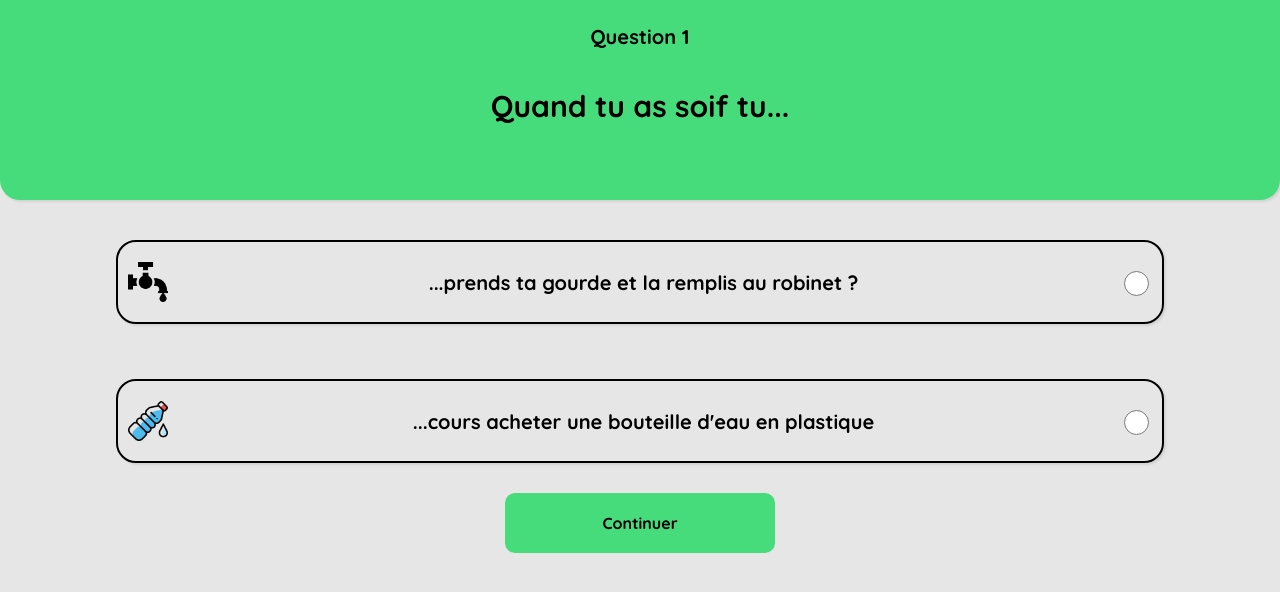
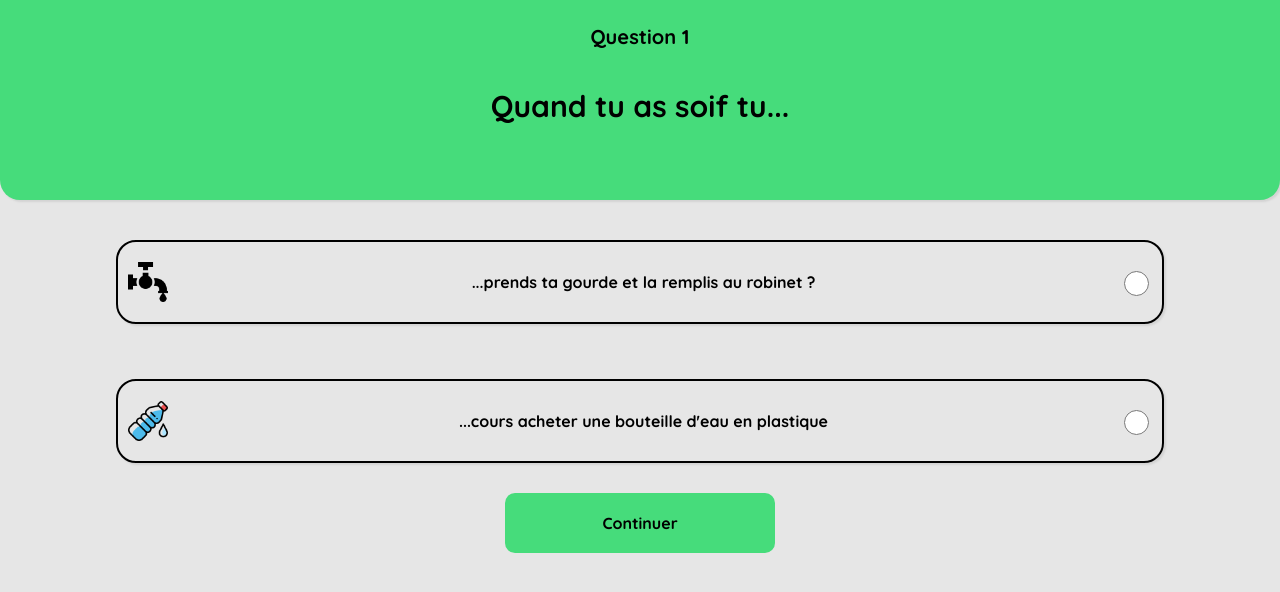
Before and after one commit to clepirault/WCS-NaoTri, a React (Create React App) app: page /quiz0 in a window 1280 px wide. Shown: the top 592 px of the page. Built offline with nearby package versions, Linux system fonts and the light colour scheme.

Commit message:
taille police ok

```diff
--- a/src/components/Quiz.jsx
+++ b/src/components/Quiz.jsx
@@ -53,7 +53,9 @@ function Quiz(props) {
       <div className={active2 ? 'answers' : 'answers-on'}>
         <div>
           <img className="answer-image" src={image2} alt="image2" />
-          <label htmlFor="answer1">{answer1}</label>
+          <label htmlFor="answer1" className="label">
+            {answer1}
+          </label>
           <input
             type="radio"
             name={name}
@@ -67,7 +69,9 @@ function Quiz(props) {
       <div className={active ? 'answers' : 'answers-on'}>
         <div>
           <img className="answer-image" src={image3} alt="image3" />
-          <label htmlFor="answer2">{answer2}</label>
+          <label htmlFor="answer2" className="label">
+            {answer2}
+          </label>
           <input
             type="radio"
             name={name}
--- a/src/components/quiz.css
+++ b/src/components/quiz.css
@@ -9,7 +9,8 @@
   width: 40px;
 }
 
-.question, .quizScore{
+.question,
+.quizScore {
   height: 200px;
   background-color: #46dc7b;
   box-shadow: 2px 2px 2px lightgrey;
@@ -18,6 +19,10 @@
   width: 100%;
   text-align: center;
   margin: 0;
+}
+
+.label {
+  font-size: 16px;
 }
 
 .p-questions {
@@ -29,7 +34,8 @@
   width: 100%;
 }
 
-.answers div, .quizScoreMessage {
+.answers div,
+.quizScoreMessage {
   display: flex;
   align-items: center;
   justify-content: space-between;
```
